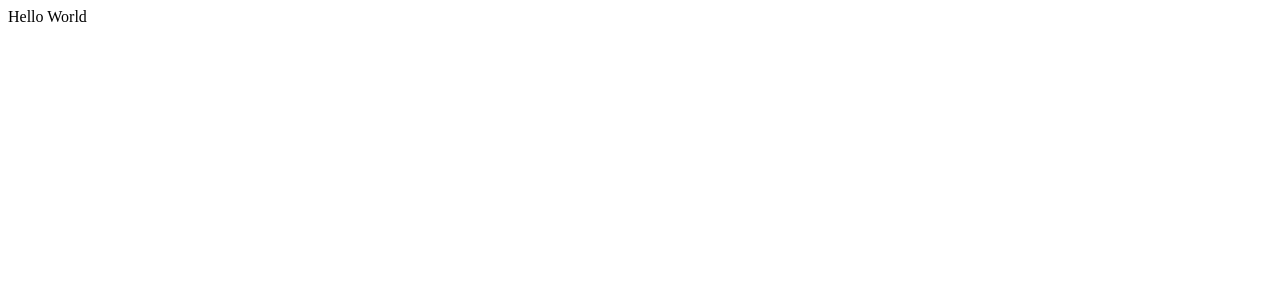
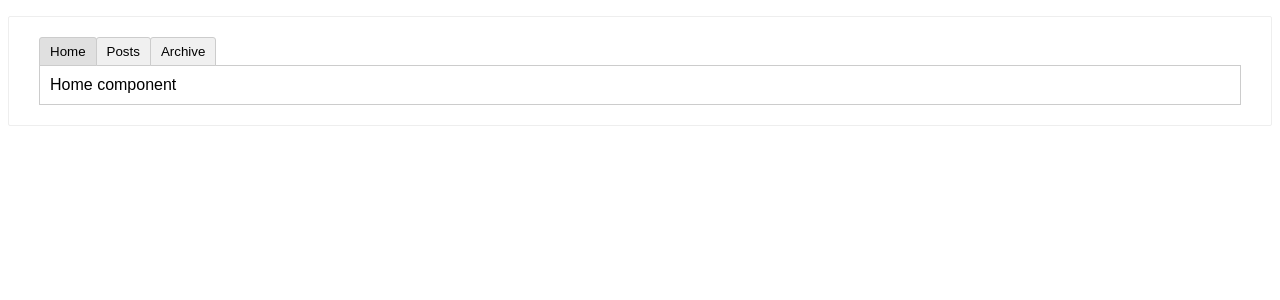
Before and after one commit to osaguild/vue-test, a Vue app: page / in a window 1280 px wide. Shown: the top 300 px of the page. Built offline with nearby package versions, Linux system fonts and the light colour scheme.

Commit message:
complete

```diff
--- a/src/App.vue
+++ b/src/App.vue
@@ -1,15 +1,73 @@
 <template>
-  <div id="counter">
-    {{ message }}
+  <div class="demo">
+    <button
+        v-for="tab in tabs"
+        :key="tab"
+        :class="['tab-button', { active: currentTab === tab }]"
+        @click="currentTab = tab"
+    >
+      {{ tab }}
+    </button>
+    <keep-alive>
+      <component :is="currentTabComponent" class="tab"></component>
+    </keep-alive>
   </div>
 </template>
 
 <script>
+import TabHome from './components/HomeComponent.vue'
+import TabPosts from './components/PostsComponent.vue'
+import TabArchive from './components/ArchiveComponent.vue'
+
 export default {
   data() {
     return {
-      message: "Hello World"
+      currentTab: 'Home',
+      tabs: ['Home','Posts','Archive']
     }
+  },
+  computed: {
+    currentTabComponent() {
+      return 'tab-' + this.currentTab.toLowerCase()
+    }
+  },
+  components: {
+    TabHome,
+    TabPosts,
+    TabArchive
   }
 }
 </script>
+<style>
+.demo {
+  font-family: sans-serif;
+  border: 1px solid #eee;
+  border-radius: 2px;
+  padding: 20px 30px;
+  margin-top: 1em;
+  margin-bottom: 40px;
+  user-select: none;
+  overflow-x: auto;
+}
+
+.tab-button {
+  padding: 6px 10px;
+  border-top-left-radius: 3px;
+  border-top-right-radius: 3px;
+  border: 1px solid #ccc;
+  cursor: pointer;
+  background: #f0f0f0;
+  margin-bottom: -1px;
+  margin-right: -1px;
+}
+.tab-button:hover {
+  background: #e0e0e0;
+}
+.tab-button.active {
+  background: #e0e0e0;
+}
+.demo-tab {
+  border: 1px solid #ccc;
+  padding: 10px;
+}
+</style>
--- /dev/null
+++ b/src/components/ArchiveComponent.vue
@@ -0,0 +1,13 @@
+<template>
+  <div class="demo-tab">Archive component</div>
+</template>
+
+<script>
+export default {
+  name: "ArchiveComponent"
+}
+</script>
+
+<style scoped>
+
+</style>
--- /dev/null
+++ b/src/components/HomeComponent.vue
@@ -0,0 +1,13 @@
+<template>
+  <div class="demo-tab">Home component</div>
+</template>
+
+<script>
+export default {
+  name: "HomeComponent"
+}
+</script>
+
+<style scoped>
+
+</style>
--- /dev/null
+++ b/src/components/PostsComponent.vue
@@ -0,0 +1,60 @@
+<template>
+  <div class="dynamic-component-demo-posts-tab">
+    <ul class="dynamic-component-demo-posts-sidebar">
+      <li
+          v-for="post in posts"
+          :key="post.id"
+          :class="{
+          'dynamic-component-demo-active': post === selectedPost
+        }"
+          @click="selectedPost = post"
+      >
+        {{ post.title }}
+      </li>
+    </ul>
+    <div class="dynamic-component-demo-post-container">
+      <div v-if="selectedPost" class="dynamic-component-demo-post">
+        <h3>{{ selectedPost.title }}</h3>
+        <div v-html="selectedPost.content"></div>
+      </div>
+      <strong v-else>
+        Click on a blog title to the left to view it.
+      </strong>
+    </div>
+  </div>
+</template>
+
+<script>
+export default {
+  name: "PostsComponent",
+  data() {
+    return {
+      posts: [
+        {
+          id: 1,
+          title: 'Cat Ipsum',
+          content:
+              '<p>Dont wait for the storm to pass, dance in the rain kick up litter decide to want nothing to do with my owner today demand to be let outside at once, and expect owner to wait for me as i think about it cat cat moo moo lick ears lick paws so make meme, make cute face but lick the other cats. Kitty poochy chase imaginary bugs, but stand in front of the computer screen. Sweet beast cat dog hate mouse eat string barf pillow no baths hate everything stare at guinea pigs. My left donut is missing, as is my right loved it, hated it, loved it, hated it scoot butt on the rug cat not kitten around</p>'
+        },
+        {
+          id: 2,
+          title: 'Hipster Ipsum',
+          content:
+              '<p>Bushwick blue bottle scenester helvetica ugh, meh four loko. Put a bird on it lumbersexual franzen shabby chic, street art knausgaard trust fund shaman scenester live-edge mixtape taxidermy viral yuccie succulents. Keytar poke bicycle rights, crucifix street art neutra air plant PBR&B hoodie plaid venmo. Tilde swag art party fanny pack vinyl letterpress venmo jean shorts offal mumblecore. Vice blog gentrify mlkshk tattooed occupy snackwave, hoodie craft beer next level migas 8-bit chartreuse. Trust fund food truck drinking vinegar gochujang.</p>'
+        },
+        {
+          id: 3,
+          title: 'Cupcake Ipsum',
+          content:
+              '<p>Icing dessert soufflé lollipop chocolate bar sweet tart cake chupa chups. Soufflé marzipan jelly beans croissant toffee marzipan cupcake icing fruitcake. Muffin cake pudding soufflé wafer jelly bear claw sesame snaps marshmallow. Marzipan soufflé croissant lemon drops gingerbread sugar plum lemon drops apple pie gummies. Sweet roll donut oat cake toffee cake. Liquorice candy macaroon toffee cookie marzipan.</p>'
+        }
+      ],
+      selectedPost: null
+    }
+  }
+}
+</script>
+
+<style scoped>
+
+</style>
```
